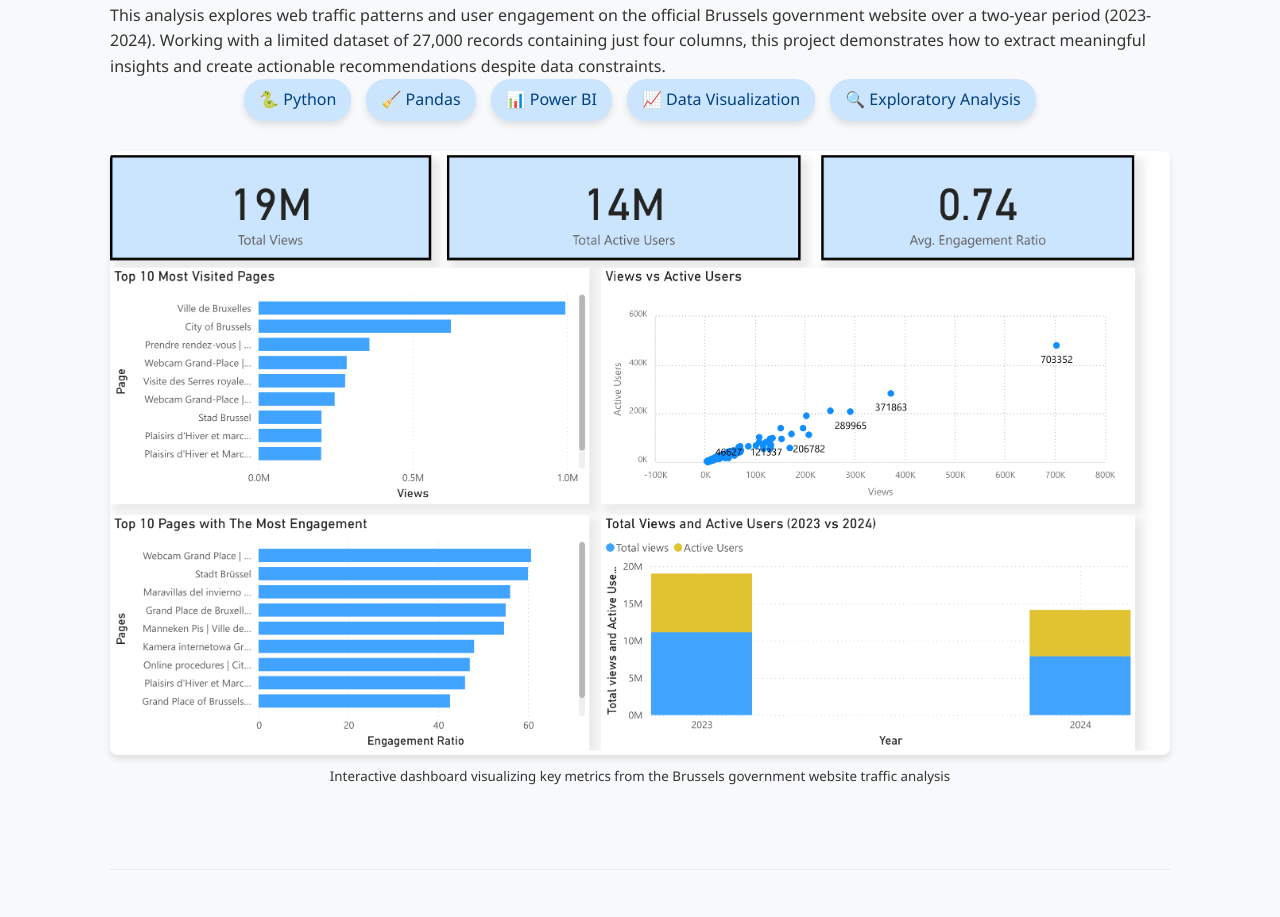
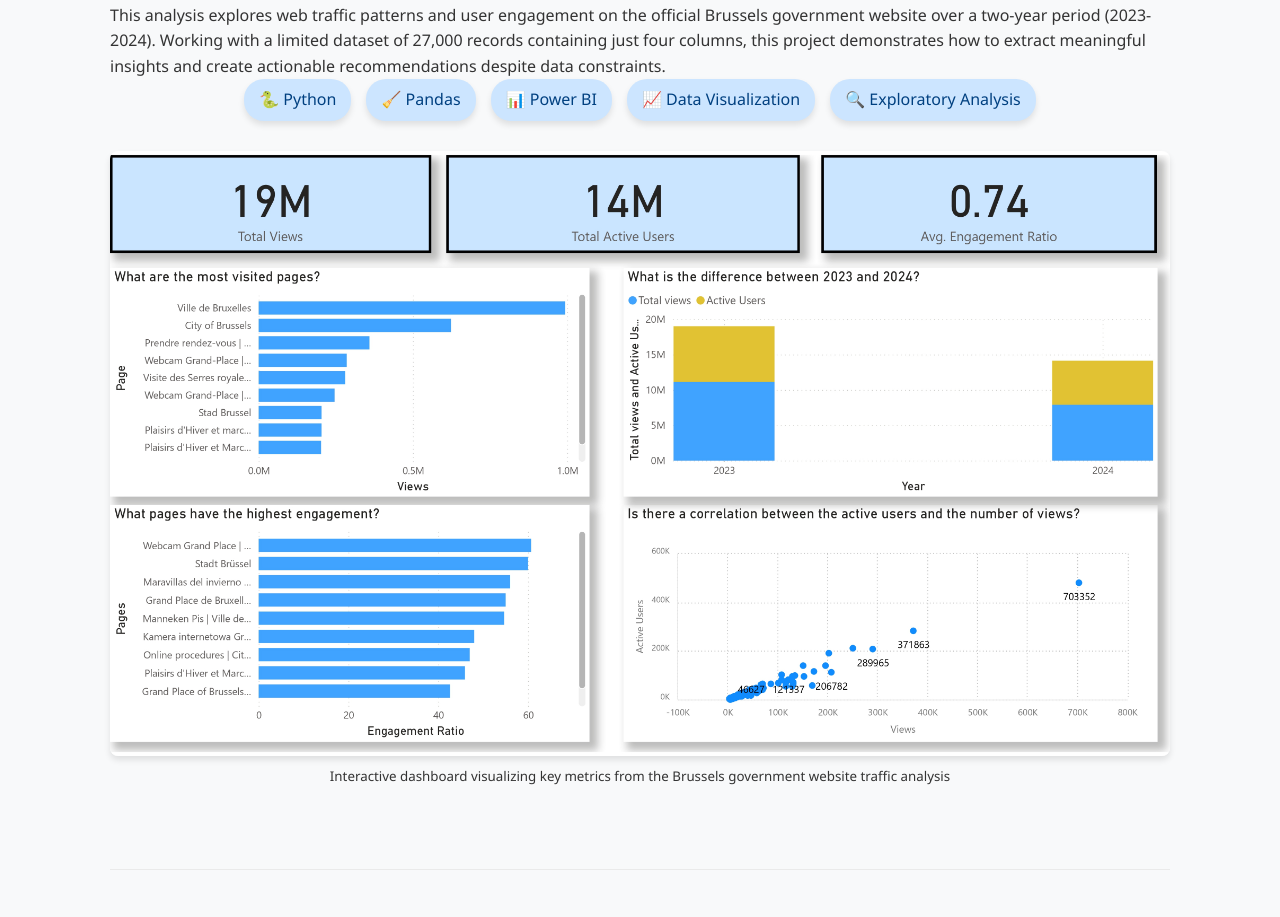
Before and after one commit to nemo30s/web-traffic-analysis, a plain HTML site: page index.html in a window 1280 px wide. Shown: the part 668-1585 px from the top of the page. Drawn offline with Linux system fonts and the light colour scheme.

Commit message:
Updated the dashboard image with the current version of the Interactive Dashboard

```diff
--- a/index.html
+++ b/index.html
@@ -330,7 +330,7 @@
             </div>
 
             <div class="dashboard-preview">
-                <img src="Trafic%20Analysis%20City%20of%20Brussels-1.png" alt="Brussels Web Traffic Analysis Dashboard">
+                <img src="Trafic%20Analysis%20City%20of%20Brussels%20-%20final_page-0001.jpg" alt="Brussels Web Traffic Analysis Dashboard">
                 <p><small>Interactive dashboard visualizing key metrics from the Brussels government website traffic analysis</small></p>
             </div>
         </section>
```
Also changed, not shown: Trafic Analysis City of Brussels - final_page-0001.jpg (added), Trafic Analysis City of Brussels-1.png (deleted), 1 other file.
